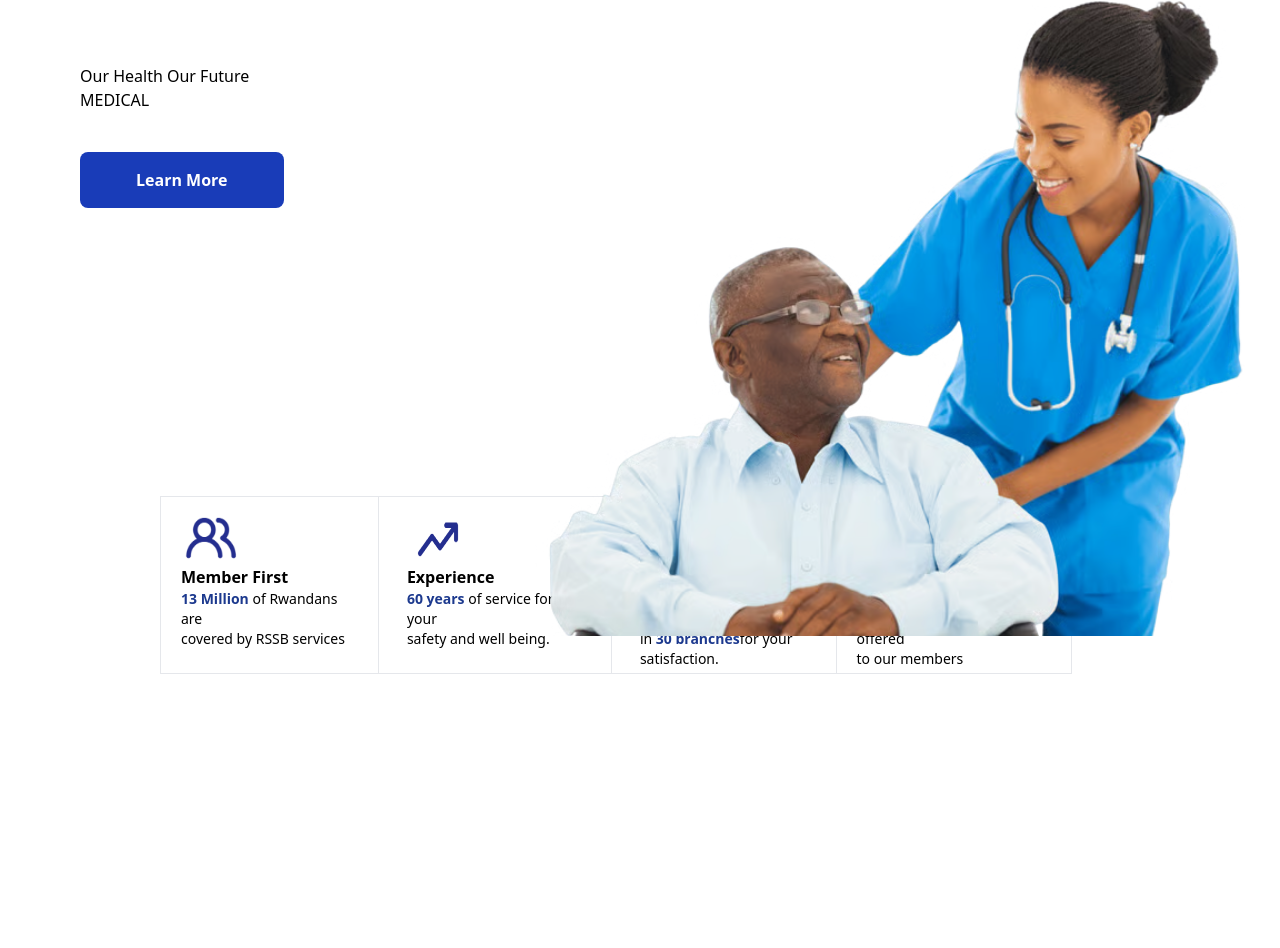
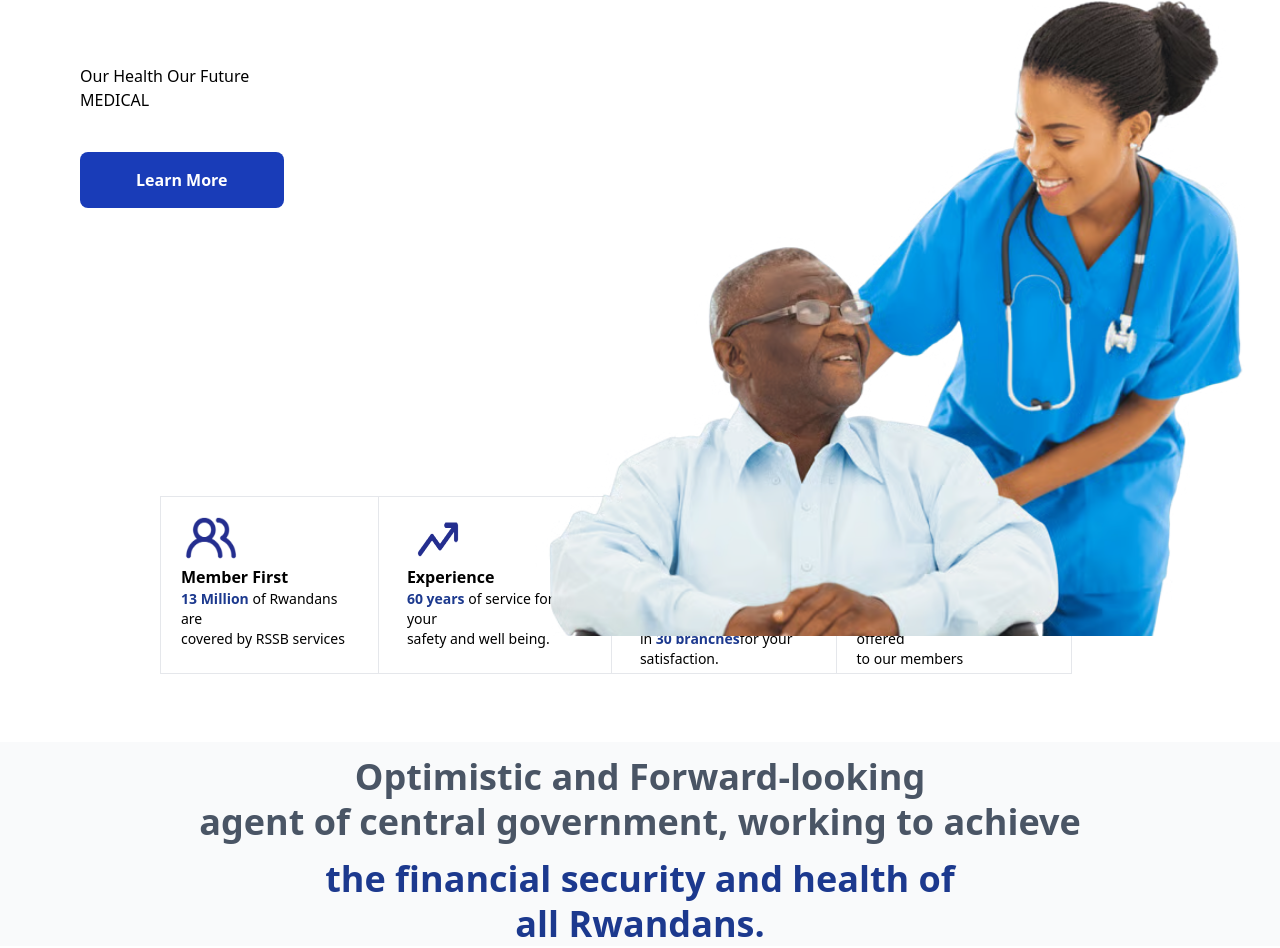
Before and after one commit to ashimwe23/RSSB-Website, a website: page index.html in a window 1280 px wide. Shown: the part 420-1368 px from the top of the page. Before the commit the page ends 1158 px from the top, so only its background shows below. Drawn offline with Linux system fonts and the light colour scheme.

Commit message:
title sections

```diff
--- a/index.html
+++ b/index.html
@@ -105,7 +105,7 @@
      </section>
 
      <!-- Static section -->
-     <section class=" pl-40 pr-52 mb-16">
+     <section class=" pl-40 pr-52 mb-16 hover:shadow-xl transition">
         <div class="flex space-x-5 mt-72 px-3 border-gray-200 border ">
             <div class="mt-3 pl-2">
                 <img src="image\member.png" alt="" class="w-16 h-14">
@@ -137,5 +137,20 @@
             </div>
         </div>
      </section>
+
+
+      <!-- titles Section -->
+     <section  class="pt-1 mt-0">
+        <div class="text-4xl bg-gray-50 mt-0">
+            <h1  class="font-extrabold text-center text-gray-600 leading-tight py-3">
+                Optimistic and Forward-looking <br>
+                agent of central government, working to achieve
+            </h1>
+            <h1 class="font-extrabold text-center text-blue-900 leading-tight">
+                the financial security and health of <br>
+                all Rwandans.
+            </h1>
+        </div>
+     </section>
 </body>
 </html>
```
Also changed, not shown: image/services.png (added), output.css.
